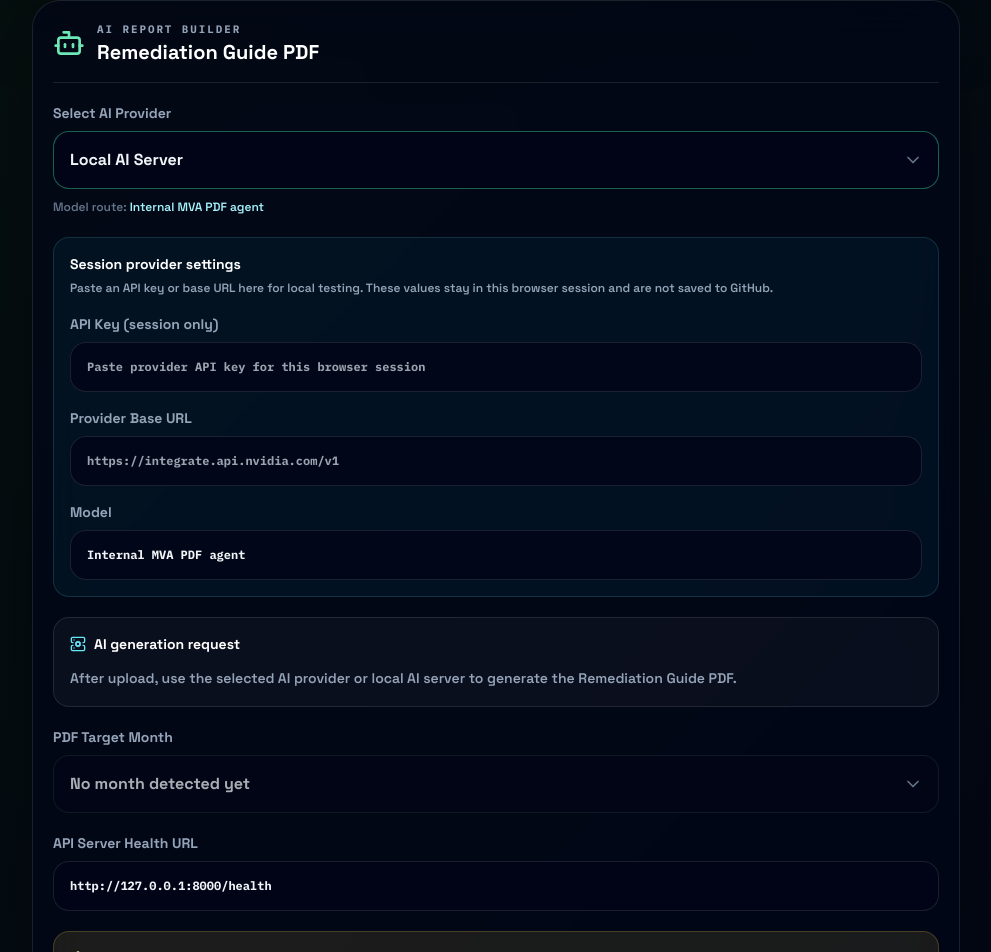
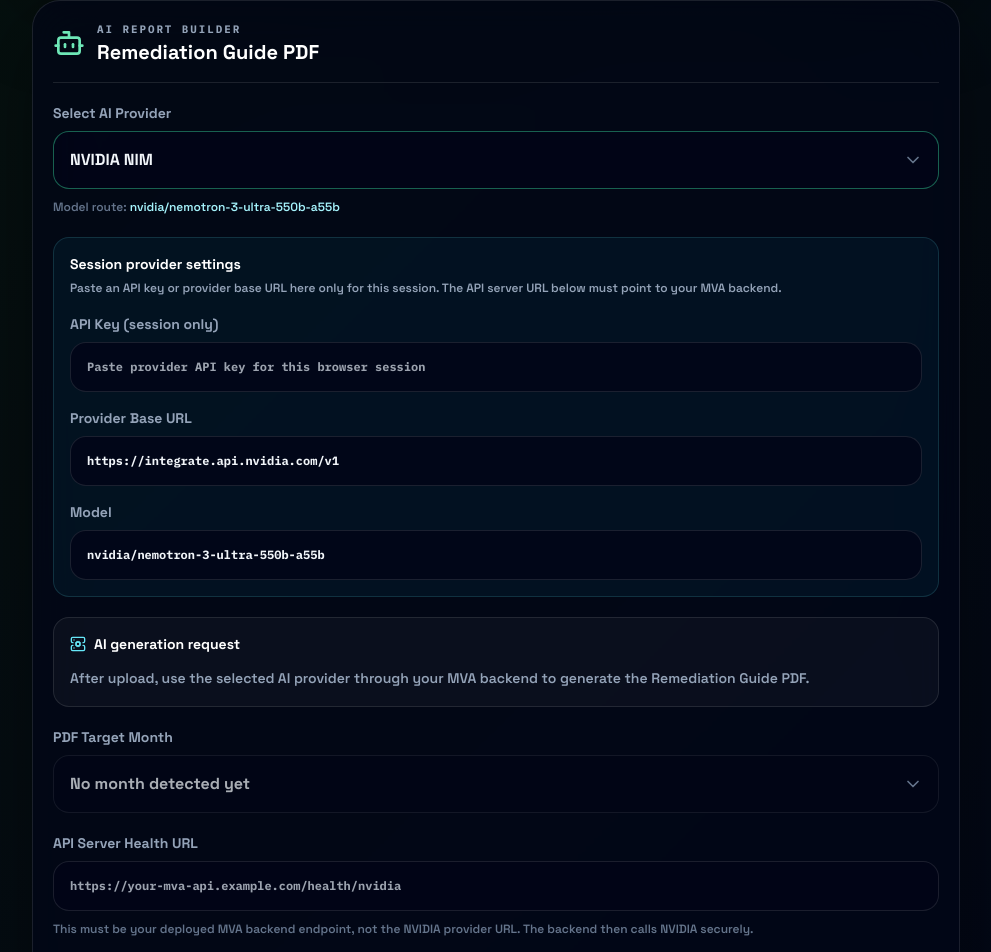
Before and after one commit to DrHayabusa/unified-tool, a React (Vite) app in the folder react-ui/: page / in a window 1280 px wide. Shown: the part 1771-2723 px from the top of the page, without its empty margins (288-1279 px from the left). Built offline with nearby package versions, Linux system fonts and the light colour scheme.

Commit message:
Simplify AI backend URL for cloud use

```diff
--- a/react-ui/src/components/AiReportBuilder.jsx
+++ b/react-ui/src/components/AiReportBuilder.jsx
@@ -3,32 +3,40 @@
 
 const providers = [
   {
-    name: "Local AI Server",
-    helper: "Recommended for production. Keeps keys on your internal server.",
+    name: "NVIDIA NIM",
+    helper: "NVIDIA-hosted model through your MVA backend.",
+    model: "nvidia/nemotron-3-ultra-550b-a55b",
+    baseUrl: "https://integrate.api.nvidia.com/v1",
+    healthUrl: "",
+    backendPath: "/health/nvidia",
+    requiresBackend: true,
+  },
+  {
+    name: "MVA Cloud API",
+    helper: "Your internal backend keeps keys server-side.",
     model: "Internal MVA PDF agent",
     baseUrl: "",
-    healthUrl: "http://127.0.0.1:8000/health",
-  },
-  {
-    name: "NVIDIA NIM",
-    helper: "Use through backend only. Do not expose NVIDIA_API_KEY in browser code.",
-    model: "nvidia/nemotron-3-ultra-550b-a55b",
-    baseUrl: "https://integrate.api.nvidia.com/v1",
-    healthUrl: "http://127.0.0.1:8000/health/nvidia",
+    healthUrl: "",
+    backendPath: "/health",
+    requiresBackend: true,
   },
   {
     name: "Groq",
-    helper: "Optional backend provider route.",
+    helper: "Groq route through your MVA backend.",
     model: "Backend configured model",
     baseUrl: "",
-    healthUrl: "http://127.0.0.1:8000/health/groq",
+    healthUrl: "",
+    backendPath: "/health/groq",
+    requiresBackend: true,
   },
   {
     name: "OpenRouter",
     helper: "Optional backend provider route.",
     model: "Backend configured model",
     baseUrl: "",
-    healthUrl: "http://127.0.0.1:8000/health/openrouter",
+    healthUrl: "",
+    backendPath: "/health/openrouter",
+    requiresBackend: true,
   },
   {
     name: "Template Only",
@@ -36,8 +44,15 @@
     model: "No external model",
     baseUrl: "",
     healthUrl: "",
+    backendPath: "",
+    requiresBackend: false,
   },
 ];
+
+const isTemplateProvider = (providerName) => providerName === "Template Only";
+
+const backendUrlPlaceholder = (provider) =>
+  provider.backendPath ? `https://your-mva-api.example.com${provider.backendPath}` : "https://your-mva-api.example.com/health";
 
 export function AiReportBuilder({ selectedMonth, onMonthChange, monthOptions = [], compact = false, workflow = "adhoc" }) {
   const [selectedProvider, setSelectedProvider] = useState(providers[0].name);
@@ -64,7 +79,12 @@
 
   const testConnectivity = async () => {
     if (!healthUrl) {
-      setConnectionState({ status: "warn", message: "Template mode does not require an API server." });
+      setConnectionState({
+        status: isTemplateProvider(selectedProvider) ? "warn" : "error",
+        message: isTemplateProvider(selectedProvider)
+          ? "Template mode does not require an API server."
+          : `Paste your MVA backend health URL, for example ${backendUrlPlaceholder(provider)}.`,
+      });
       return;
     }
 
@@ -104,7 +124,7 @@
         status: "error",
         message: isAbort
           ? "API test timed out after 45 seconds. The server may be busy or the provider request is slow."
-          : "Could not reach API server. Start `./run-local-api.sh`; if using GitHub Pages, restart it so the Private Network CORS header is active.",
+          : "Could not reach the MVA backend. Check the backend URL, CORS policy, VPN, and API gateway routing.",
       });
     } finally {
       window.clearTimeout(timeout);
@@ -118,7 +138,12 @@
     }
 
     if (!healthUrl) {
-      setReportState({ status: "success", message: `Template report request prepared for ${targetMonth}.` });
+      setReportState({
+        status: isTemplateProvider(selectedProvider) ? "success" : "error",
+        message: isTemplateProvider(selectedProvider)
+          ? `Template report request prepared for ${targetMonth}.`
+          : `Paste your MVA backend health URL before generating the PDF, for example ${backendUrlPlaceholder(provider)}.`,
+      });
       return;
     }
 
@@ -152,7 +177,7 @@
     } catch (error) {
       setReportState({
         status: "error",
-        message: "Could not reach PDF generation endpoint. Start the local API server first.",
+        message: "Could not reach PDF generation endpoint. Check the deployed backend URL, CORS policy, VPN, and API gateway routing.",
       });
     }
   };
@@ -191,7 +216,7 @@
           <div>
             <p className="text-sm font-black text-white">Session provider settings</p>
             <p className="mt-1 text-xs font-semibold leading-5 text-slate-400">
-              Paste an API key or base URL here for local testing. These values stay in this browser session and are not saved to GitHub.
+              Paste an API key or provider base URL here only for this session. The API server URL below must point to your MVA backend.
             </p>
           </div>
 
@@ -236,7 +261,7 @@
           <p className="text-sm font-semibold leading-6 text-slate-400">
             {isMonthly
               ? "Select the PDF target month, test backend connectivity, then generate the Remediation Guide through the AI server."
-              : "After upload, use the selected AI provider or local AI server to generate the Remediation Guide PDF."}
+              : "After upload, use the selected AI provider through your MVA backend to generate the Remediation Guide PDF."}
           </p>
         </div>
 
@@ -264,15 +289,18 @@
           <input
             value={healthUrl}
             onChange={(event) => setHealthUrl(event.target.value)}
-            placeholder="https://your-mva-api.example.com/health"
+            placeholder={backendUrlPlaceholder(provider)}
             className="w-full rounded-2xl border border-white/10 bg-slate-950/80 px-4 py-4 font-mono text-xs font-bold text-slate-100 outline-none"
           />
+          <p className="mt-2 text-xs font-semibold leading-5 text-slate-500">
+            This must be your deployed MVA backend endpoint, not the NVIDIA provider URL. The backend then calls NVIDIA securely.
+          </p>
         </label>
 
         <div className="rounded-2xl border border-amber-300/20 bg-amber-300/10 p-4">
           <p className="flex items-start gap-2 text-xs font-semibold leading-5 text-amber-100">
             <AlertTriangle className="mt-0.5 h-4 w-4 shrink-0" />
-            For production, keep API keys on the backend or in local `.env`. Session-pasted keys are only for local testing and are sent to the configured API server endpoint when you click test/generate.
+            Best practice: keep API keys on the backend. Session-pasted keys are for quick testing and are sent only to the configured MVA backend when you click test/generate.
           </p>
         </div>
 
```
Also changed, not shown: 2 other files (tests, documents, lock files or other folders).
